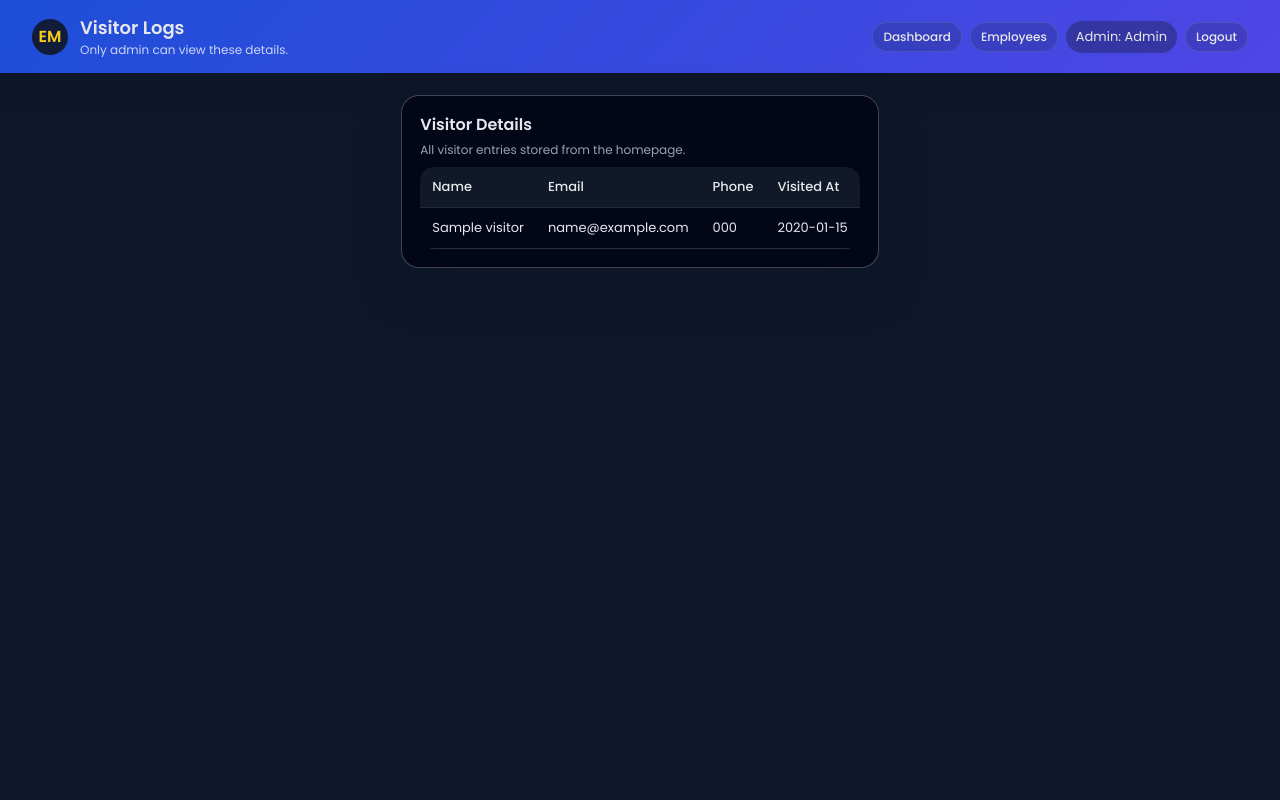
After one commit to PrathapDev03/employee_app_python, a Flask app: page /admin/visitors in a window 1280 px wide. The commit adds this page. Run offline with Flask 3, Linux system fonts and the light colour scheme; the visitor is signed in with stand-in values (Sample User, id 1); tables that the repository leaves empty hold one stand-in row (values such as "Sample post").

Commit message:
Visitor gate + admin-only controls + visitor logging

```diff
--- a/app.py
+++ b/app.py
@@ -27,93 +27,118 @@ with app.app_context():
         print("DB init error:", e)
 
 
-# ---------- Decorators ---------- #
-
-def login_required(view_func):
-    @wraps(view_func)
-    def wrapper(*args, **kwargs):
-        if not session.get("user_id"):
-            return redirect(url_for("login"))
-        return view_func(*args, **kwargs)
-    return wrapper
-
+# --------- Helpers / Decorators --------- #
 
 def admin_required(view_func):
     @wraps(view_func)
     def wrapper(*args, **kwargs):
-        if not session.get("user_id"):
-            return redirect(url_for("login"))
-        if not session.get("is_admin"):
-            flash("You are not allowed to perform this action.", "error")
-            return redirect(url_for("list_employees"))
+        if session.get("role") != "admin":
+            return redirect(url_for("admin_login"))
         return view_func(*args, **kwargs)
     return wrapper
 
+def access_required(view_func):
+    """Visitor or admin must be logged in."""
+    @wraps(view_func)
+    def wrapper(*args, **kwargs):
+        if session.get("role") not in ("visitor", "admin"):
+            return redirect(url_for("visit"))
+        return view_func(*args, **kwargs)
+    return wrapper
 
-# ---------- Auth ---------- #
+def is_admin():
+    return session.get("role") == "admin"
 
-@app.route("/login", methods=["GET", "POST"])
-def login():
+
+# --------- Visitor: Gate Page --------- #
+
+@app.route("/")
+def index():
+    if is_admin():
+        return redirect(url_for("dashboard"))
+    if session.get("role") == "visitor":
+        return redirect(url_for("employees"))
+    return redirect(url_for("visit"))
+
+@app.route("/visit", methods=["GET", "POST"])
+def visit():
+    # Visitor registration page
     if request.method == "POST":
+        name = request.form.get("name", "").strip()
         email = request.form.get("email", "").strip().lower()
         phone = request.form.get("phone", "").strip()
 
-        if not email or not phone:
-            flash("Please enter both email and phone number.", "error")
-            return redirect(url_for("login"))
+        if not name or not email or not phone:
+            flash("Please fill all fields.", "error")
+            return redirect(url_for("visit"))
 
         conn = get_connection()
         try:
             cur = conn.cursor()
             cur.execute(
-                "SELECT id, name, email, phone, is_admin FROM users WHERE LOWER(email) = ? AND phone = ?",
-                (email, phone),
+                "INSERT INTO visitors (name, email, phone) VALUES (?, ?, ?)",
+                (name, email, phone),
             )
-            row = cur.fetchone()
+            conn.commit()
         finally:
             conn.close()
 
-        if not row:
-            flash("Invalid email or phone. Access denied.", "error")
-            return redirect(url_for("login"))
+        # create visitor session
+        session["role"] = "visitor"
+        session["visitor_name"] = name
 
-        user_id, name, _, _, is_admin = row
+        # redirect to "dashboard" = employees list (read-only)
+        return redirect(url_for("employees"))
 
-        session["user_id"] = user_id
-        session["user_name"] = name
-        session["is_admin"] = bool(is_admin)
+    return render_template("visit.html")
 
-        flash(f"Welcome, {name}!", "success")
-        return redirect(url_for("list_employees"))
 
-    return render_template("login.html")
+# --------- Admin Login / Logout --------- #
 
+ADMIN_EMAIL = "prathap03.p@gmail.com"
+ADMIN_PASSWORD = "root121@"
+
+@app.route("/admin/login", methods=["GET", "POST"])
+def admin_login():
+    if request.method == "POST":
+        email = request.form.get("email", "").strip().lower()
+        password = request.form.get("password", "").strip()
+
+        if email == ADMIN_EMAIL.lower() and password == ADMIN_PASSWORD:
+            session.clear()
+            session["role"] = "admin"
+            session["admin_email"] = ADMIN_EMAIL
+            session["admin_name"] = "Admin"
+            flash("Logged in as admin.", "success")
+            return redirect(url_for("dashboard"))
+        else:
+            flash("Invalid admin credentials.", "error")
+            return redirect(url_for("admin_login"))
+
+    return render_template("admin_login.html")
 
 @app.route("/logout")
 def logout():
     session.clear()
     flash("You have been logged out.", "success")
-    return redirect(url_for("login"))
+    return redirect(url_for("visit"))
 
 
-# ---------- Core pages ---------- #
-
-@app.route("/")
-def index():
-    return redirect(url_for("list_employees"))
-
+# --------- Employee Pages --------- #
 
 @app.route("/employees")
-@login_required
-def list_employees():
+@access_required
+def employees():
     employees = get_all_employees()
+    role = session.get("role")
+    name = session.get("admin_name") if is_admin() else session.get("visitor_name", "Visitor")
+
     return render_template(
         "employee_list.html",
         employees=employees,
-        is_admin=session.get("is_admin", False),
-        user_name=session.get("user_name", "User"),
+        is_admin=is_admin(),
+        user_name=name,
     )
-
 
 @app.route("/employees/add", methods=["GET", "POST"])
 @admin_required
@@ -135,14 +160,13 @@ def add_employee_view():
             flash("Employee added successfully!", "success")
         else:
             flash("Failed to add employee.", "error")
-        return redirect(url_for("list_employees"))
+        return redirect(url_for("employees"))
 
     return render_template(
         "employee_add.html",
-        is_admin=session.get("is_admin", False),
-        user_name=session.get("user_name", "User"),
+        is_admin=True,
+        user_name=session.get("admin_name", "Admin"),
     )
-
 
 @app.route("/employees/<int:emp_id>/edit", methods=["GET", "POST"])
 @admin_required
@@ -150,7 +174,7 @@ def edit_employee_view(emp_id: int):
     emp = get_employee_by_id(emp_id)
     if not emp:
         flash("Employee not found.", "error")
-        return redirect(url_for("list_employees"))
+        return redirect(url_for("employees"))
 
     if request.method == "POST":
         try:
@@ -166,15 +190,14 @@ def edit_employee_view(emp_id: int):
             flash("Employee updated successfully!", "success")
         else:
             flash("Failed to update employee.", "error")
-        return redirect(url_for("list_employees"))
+        return redirect(url_for("employees"))
 
     return render_template(
         "employee_edit.html",
         employee=emp,
-        is_admin=session.get("is_admin", False),
-        user_name=session.get("user_name", "User"),
+        is_admin=True,
+        user_name=session.get("admin_name", "Admin"),
     )
-
 
 @app.route("/employees/<int:emp_id>/delete", methods=["POST"])
 @admin_required
@@ -183,10 +206,10 @@ def delete_employee_view(emp_id: int):
         flash("Employee deleted.", "success")
     else:
         flash("Failed to delete employee.", "error")
-    return redirect(url_for("list_employees"))
+    return redirect(url_for("employees"))
 
 
-# ---------- Dashboard ---------- #
+# --------- Admin Dashboard + Visitors List --------- #
 
 @app.route("/dashboard")
 @admin_required
@@ -223,8 +246,38 @@ def dashboard():
         designation_values=list(designation_counts.values()),
         bucket_labels=list(salary_buckets.keys()),
         bucket_values=list(salary_buckets.values()),
-        is_admin=session.get("is_admin", False),
-        user_name=session.get("user_name", "User"),
+        is_admin=True,
+        user_name=session.get("admin_name", "Admin"),
+    )
+
+@app.route("/admin/visitors")
+@admin_required
+def admin_visitors():
+    conn = get_connection()
+    visitors = []
+    try:
+        cur = conn.cursor()
+        cur.execute(
+            "SELECT name, email, phone, created_at FROM visitors ORDER BY id DESC"
+        )
+        rows = cur.fetchall()
+        for row in rows:
+            visitors.append(
+                {
+                    "name": row[0],
+                    "email": row[1],
+                    "phone": row[2],
+                    "created_at": row[3],
+                }
+            )
+    finally:
+        conn.close()
+
+    return render_template(
+        "admin_visitors.html",
+        visitors=visitors,
+        is_admin=True,
+        user_name=session.get("admin_name", "Admin"),
     )
 
 
--- a/dao.py
+++ b/dao.py
@@ -66,10 +66,10 @@ def get_employee_by_id(emp_id: int) -> Optional[Employee]:
     finally:
         conn.close()
 
-def get_all_employees() -> List[Employee]:
+def get_all_employees():
     sql = "SELECT id, firstName, lastName, salary, designation FROM emp"
     conn = get_connection()
-    employees: List[Employee] = []
+    employees = []
     try:
         cur = conn.cursor()
         cur.execute(sql)
--- a/db.py
+++ b/db.py
@@ -8,7 +8,7 @@ def get_connection():
     return conn
 
 def init_db():
-    """Create tables if they don't exist and seed an admin user."""
+    """Create tables if they don't exist."""
     conn = get_connection()
     try:
         cur = conn.cursor()
@@ -26,28 +26,39 @@ def init_db():
             """
         )
 
-        # Users table
+        # Visitors table
         cur.execute(
             """
-            CREATE TABLE IF NOT EXISTS users (
+            CREATE TABLE IF NOT EXISTS visitors (
                 id INTEGER PRIMARY KEY AUTOINCREMENT,
                 name TEXT NOT NULL,
-                email TEXT NOT NULL UNIQUE,
+                email TEXT NOT NULL,
                 phone TEXT NOT NULL,
-                is_admin INTEGER NOT NULL DEFAULT 0
+                created_at TEXT DEFAULT CURRENT_TIMESTAMP
             )
-            """
-        )
-
-        # Default admin (demo)
-        # Login: email = admin@example.com, phone = 9999999999
-        cur.execute(
-            """
-            INSERT OR IGNORE INTO users (id, name, email, phone, is_admin)
-            VALUES (1, 'Admin', 'admin@example.com', '9999999999', 1)
             """
         )
 
         conn.commit()
     finally:
         conn.close()
+def get_all_employees():
+    conn = get_connection()
+    employees = []
+    try:
+        cur = conn.cursor()
+        cur.execute("SELECT id, firstName, lastName, salary, designation FROM emp")
+        rows = cur.fetchall()
+        for row in rows:
+            employees.append(
+                {
+                    "id": row[0],
+                    "first_name": row[1],
+                    "last_name": row[2],
+                    "salary": row[3],
+                    "designation": row[4],
+                }
+            )
+    finally:
+        conn.close()
+    return employees
--- /dev/null
+++ b/templates/admin_visitors.html
@@ -0,0 +1,67 @@
+<!DOCTYPE html>
+<html lang="en">
+<head>
+  <meta charset="UTF-8">
+  <title>Visitors - Employee Manager</title>
+  <link rel="stylesheet" href="{{ url_for('static', filename='css/style.css') }}">
+  <link rel="preconnect" href="https://fonts.googleapis.com">
+  <link rel="preconnect" href="https://fonts.gstatic.com" crossorigin>
+  <link href="https://fonts.googleapis.com/css2?family=Poppins:wght@300;400;500;600&display=swap" rel="stylesheet">
+</head>
+<body>
+  <div class="app-shell">
+    <header class="navbar">
+      <div class="navbar-left">
+        <div class="logo-circle">EM</div>
+        <div class="brand">
+          <h1>Visitor Logs</h1>
+          <p>Only admin can view these details.</p>
+        </div>
+      </div>
+      <div class="navbar-right">
+        <a href="{{ url_for('dashboard') }}" class="btn ghost small">Dashboard</a>
+        <a href="{{ url_for('employees') }}" class="btn ghost small">Employees</a>
+        <span class="user-chip">Admin: {{ user_name }}</span>
+        <a href="{{ url_for('logout') }}" class="btn ghost small">Logout</a>
+      </div>
+    </header>
+
+    <main class="page">
+      <section class="card">
+        <div class="card-header">
+          <h3>Visitor Details</h3>
+          <p>All visitor entries stored from the homepage.</p>
+        </div>
+        <div class="table-wrapper">
+          <table class="cool-table">
+            <thead>
+              <tr>
+                <th>Name</th>
+                <th>Email</th>
+                <th>Phone</th>
+                <th>Visited At</th>
+              </tr>
+            </thead>
+            <tbody>
+              {% for v in visitors %}
+                <tr>
+                  <td data-label="Name">{{ v.name }}</td>
+                  <td data-label="Email">{{ v.email }}</td>
+                  <td data-label="Phone">{{ v.phone }}</td>
+                  <td data-label="Visited At">{{ v.created_at }}</td>
+                </tr>
+              {% else %}
+                <tr>
+                  <td colspan="4" class="empty-row">
+                    No visitors yet.
+                  </td>
+                </tr>
+              {% endfor %}
+            </tbody>
+          </table>
+        </div>
+      </section>
+    </main>
+  </div>
+</body>
+</html>
```
Also changed, not shown: templates/admin_login.html (added, +60 -0 lines), templates/employee_list.html (+26 -14 lines), templates/visit.html (renamed from templates/login.html, +16 -9 lines).
